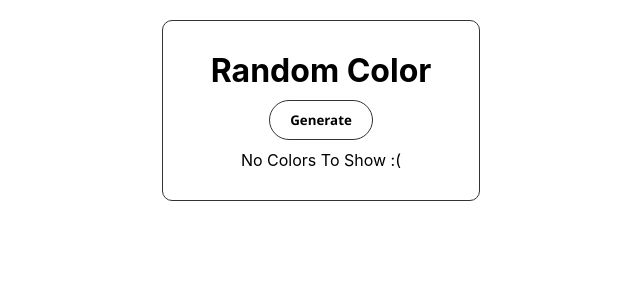
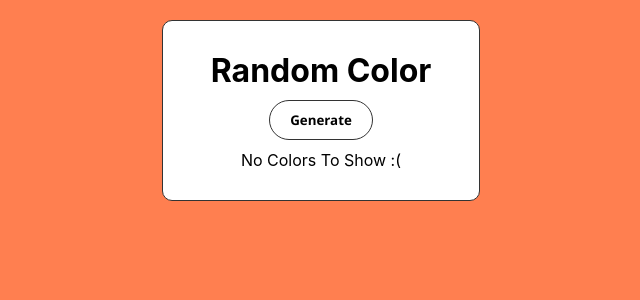
Before and after one commit to lb46861/Dept-Testiranje, a React (Create React App) app in the folder dept-task/: page / in a window 1280 px wide. Shown: the top 300 px of the page, without its empty margins (319-959 px from the left). Built offline with nearby package versions, Linux system fonts and the light colour scheme.

Commit message:
Added background colors

```diff
--- a/dept-task/src/App.css
+++ b/dept-task/src/App.css
@@ -1,9 +1,9 @@
 .App {
-  display: grid;
   text-align: center;
   margin: 20px auto;
   border: 1px solid #333;
   width: 20%;
   padding: 30px;
   border-radius: 10px;
+  background-color: white;
 }
--- a/dept-task/src/index.css
+++ b/dept-task/src/index.css
@@ -9,6 +9,7 @@ body {
     sans-serif;
   -webkit-font-smoothing: antialiased;
   -moz-osx-font-smoothing: grayscale;
+  background-color: coral;
 }
 
 code {
```
